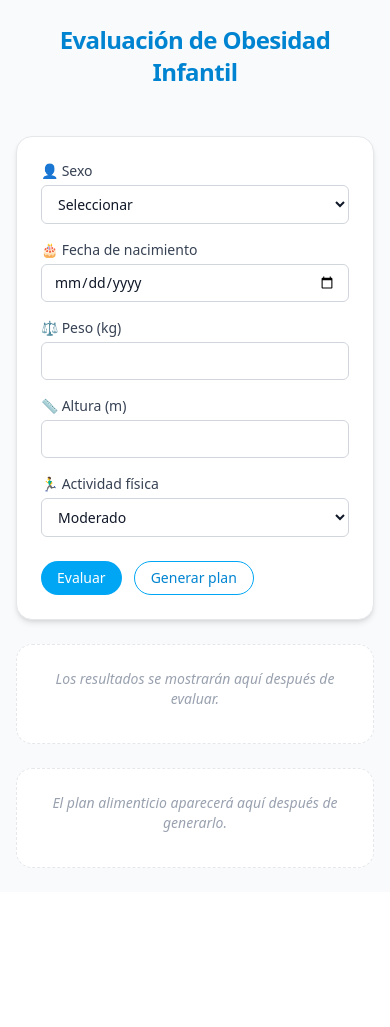
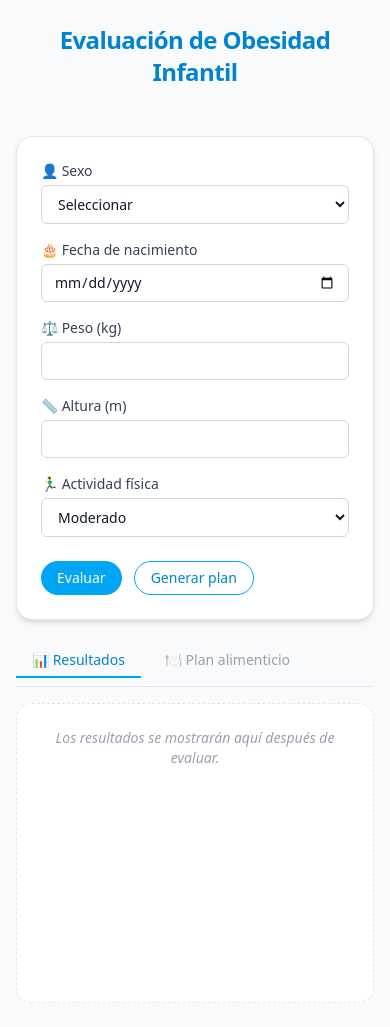
Before and after one commit to manursutil/obesity, a React (Vite) app in the folder frontend/: page / in a window 390 px wide. Before the commit the page ends 892 px from the top, so only its background shows below. Built offline with nearby package versions, Linux system fonts and the light colour scheme.

Commit message:
fixed layout for desktop and mobile

```diff
--- a/frontend/src/App.jsx
+++ b/frontend/src/App.jsx
@@ -6,6 +6,7 @@ import MealPlanViewer from "./components/MealPlanViewer";
 const App = () => {
   const [results, setResults] = useState(null);
   const [mealplan, setMealplan] = useState(null);
+  const [activeTab, setActiveTab] = useState("resultados");
 
   return (
     <div className="min-h-screen flex flex-col bg-gray-50 text-gray-900 font-sans">
@@ -13,33 +14,49 @@ const App = () => {
         Evaluación de Obesidad Infantil
       </h1>
 
-      <main className="flex-1 max-w-7xl mx-auto px-4 py-6 grid grid-cols-1 md:grid-cols-2 gap-6">
-        <div>
-          <div className="bg-white border border-gray-200 rounded-2xl shadow-md p-6 hover:ring-1 hover:ring-sky-200 transition">
+      <main className="flex flex-col md:flex-row w-full px-4 py-6 gap-6">
+        <div className="w-full md:w-1/2">
+          <div className="w-full bg-white border border-gray-200 rounded-2xl shadow-md p-6 hover:ring-1 hover:ring-sky-200 transition">
             <EvaluationForm onResult={setResults} onMealplan={setMealplan} />
           </div>
         </div>
 
-        <div className="flex flex-col gap-6">
-          {results ? (
+        <div className="w-full md:w-1/2 flex flex-col gap-4">
+          <div className="flex gap-2 border-b border-gray-200 pb-2">
+            {["resultados", "plan"].map((tab) => (
+              <button
+                key={tab}
+                onClick={() => setActiveTab(tab)}
+                className={`px-4 py-1.5 text-sm font-medium border-b-2 rounded-t-md ${activeTab === tab
+                  ? "border-sky-500 text-sky-600"
+                  : "border-transparent text-gray-400 hover:text-sky-500"
+                  }`}
+              >
+                {tab === "resultados" ? "📊 Resultados" : "🍽️ Plan alimenticio"}
+              </button>
+            ))}
+          </div>
+
+          <div className="min-h-[300px]">
+            {activeTab === "resultados" ? (
+              results ? (
                 <ResultsCard results={results} />
               ) : (
-            <div className="bg-white border border-dashed border-gray-200 rounded-2xl p-6 text-center text-gray-400 text-sm italic min-h-[100px]">
+                <div className="bg-white border border-dashed border-gray-200 rounded-2xl p-6 text-center text-gray-400 text-sm italic min-h-[300px]">
                   Los resultados se mostrarán aquí después de evaluar.
                 </div>
-          )}
-
-          {mealplan ? (
+              )
+            ) : mealplan ? (
               <MealPlanViewer plan={mealplan} />
             ) : (
-            <div className="bg-white border border-dashed border-gray-200 rounded-2xl p-6 text-center text-gray-400 text-sm italic min-h-[100px]">
+              <div className="bg-white border border-dashed border-gray-200 rounded-2xl p-6 text-center text-gray-400 text-sm italic min-h-[300px]">
                 El plan alimenticio aparecerá aquí después de generarlo.
               </div>
             )}
           </div>
+        </div>
       </main>
     </div>
-
   );
 };
 
```
Lines whose indentation alone changed are shown as unchanged.
